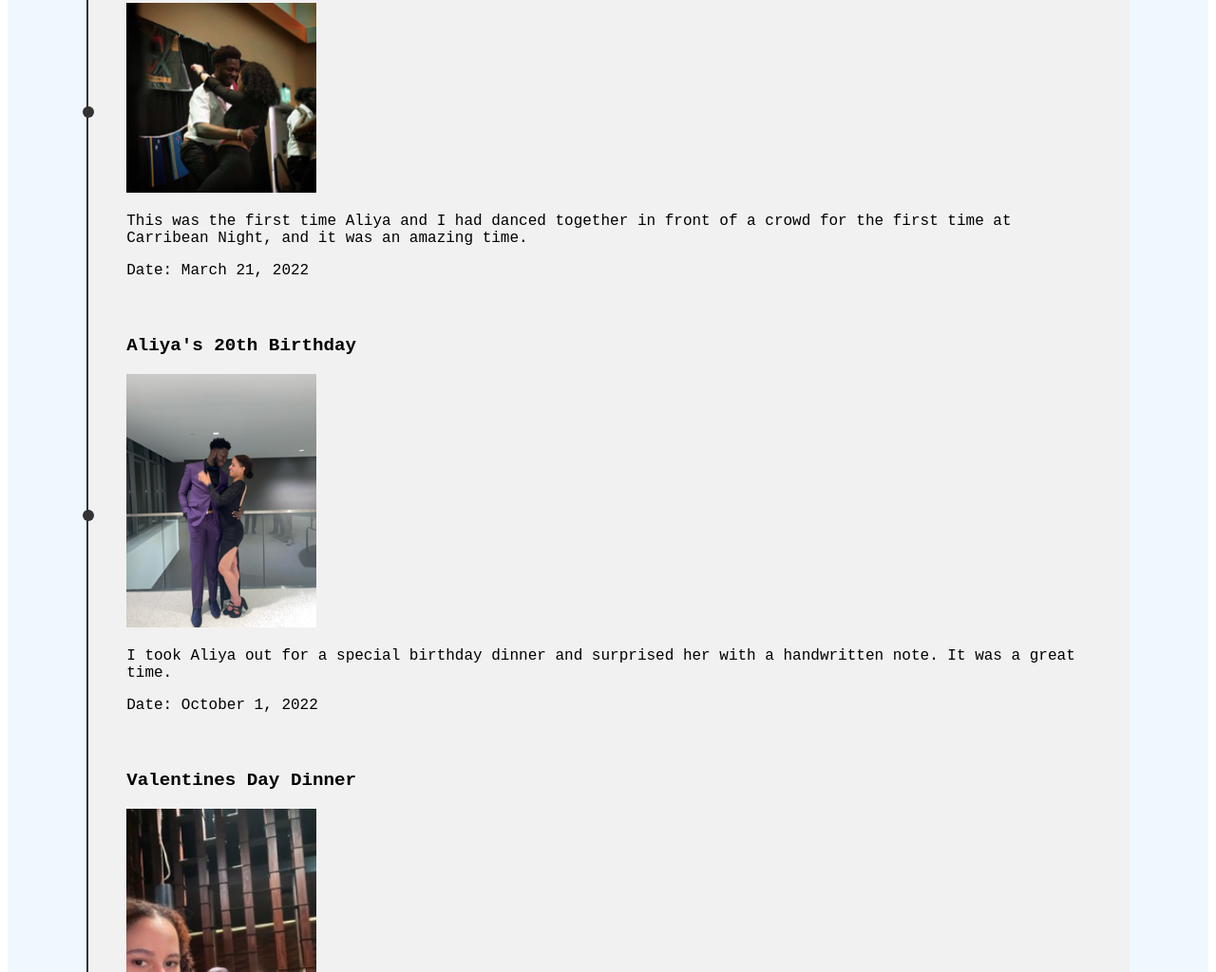
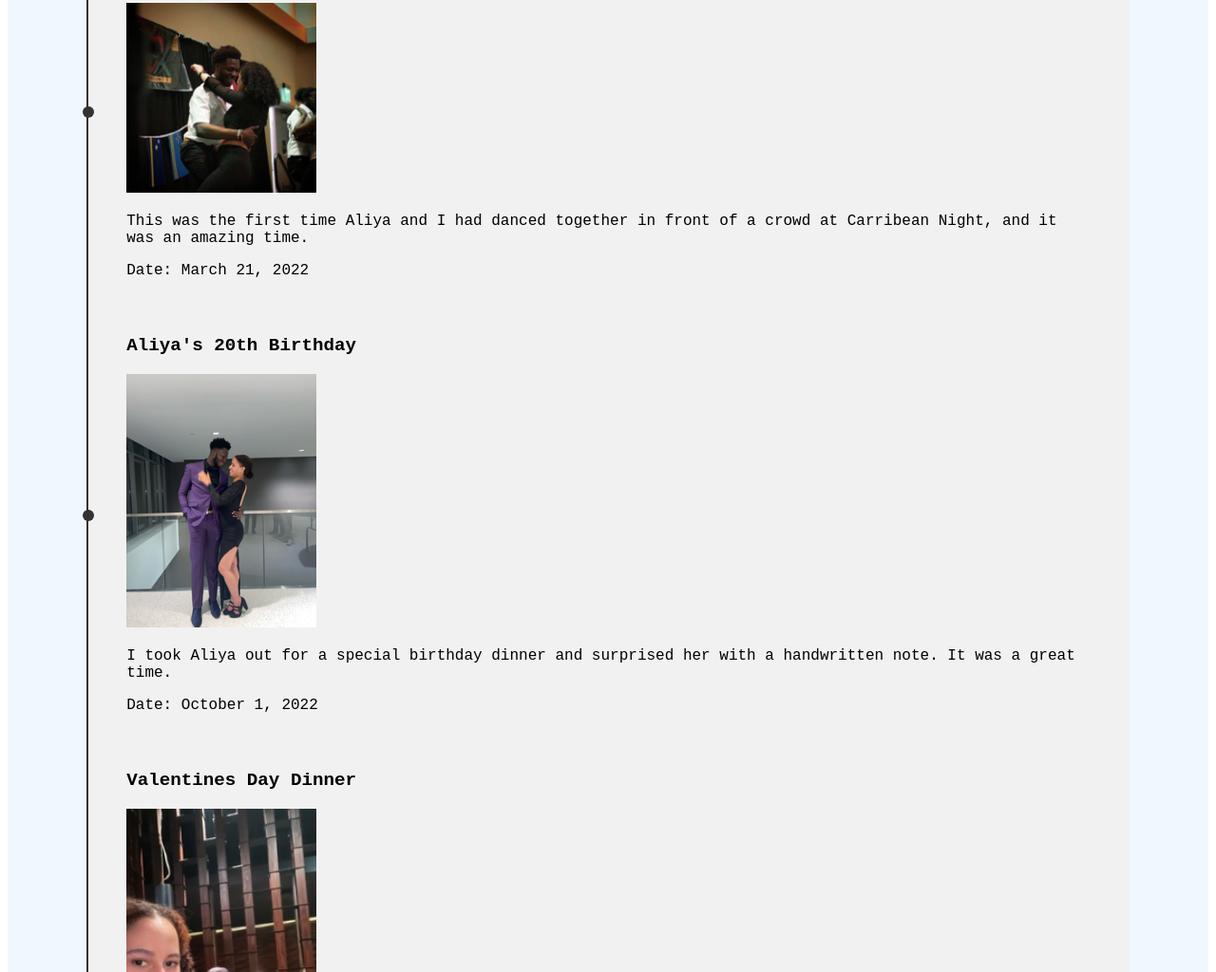
Before and after one commit to ephraimacquah/Me_and_My_Girlfriend, a plain HTML site: page index.html in a window 1280 px wide. Shown: the part 2015-3039 px from the top of the page at 95% size. Drawn offline with Linux system fonts and the light colour scheme.

Commit message:
fixed a typo

```diff
--- a/index.html
+++ b/index.html
@@ -107,7 +107,7 @@ updated by Ephraim Acquah on September 26, 2023 at 9:04 PM
             <div class="event-item">
                 <h3 class="timeline-header">Konpa Pt1</h3>
                 <img src = "images/event2.jpeg" class="event_img" alt="event 2 image">
-                <p>This was the first time Aliya and I had danced together in front of a crowd for the first time at Carribean Night, and it was an amazing time.</p>
+                <p>This was the first time Aliya and I had danced together in front of a crowd at Carribean Night, and it was an amazing time.</p>
                 <span>Date: March 21, 2022</span>
             </div>
             <div class="event-item">
```
